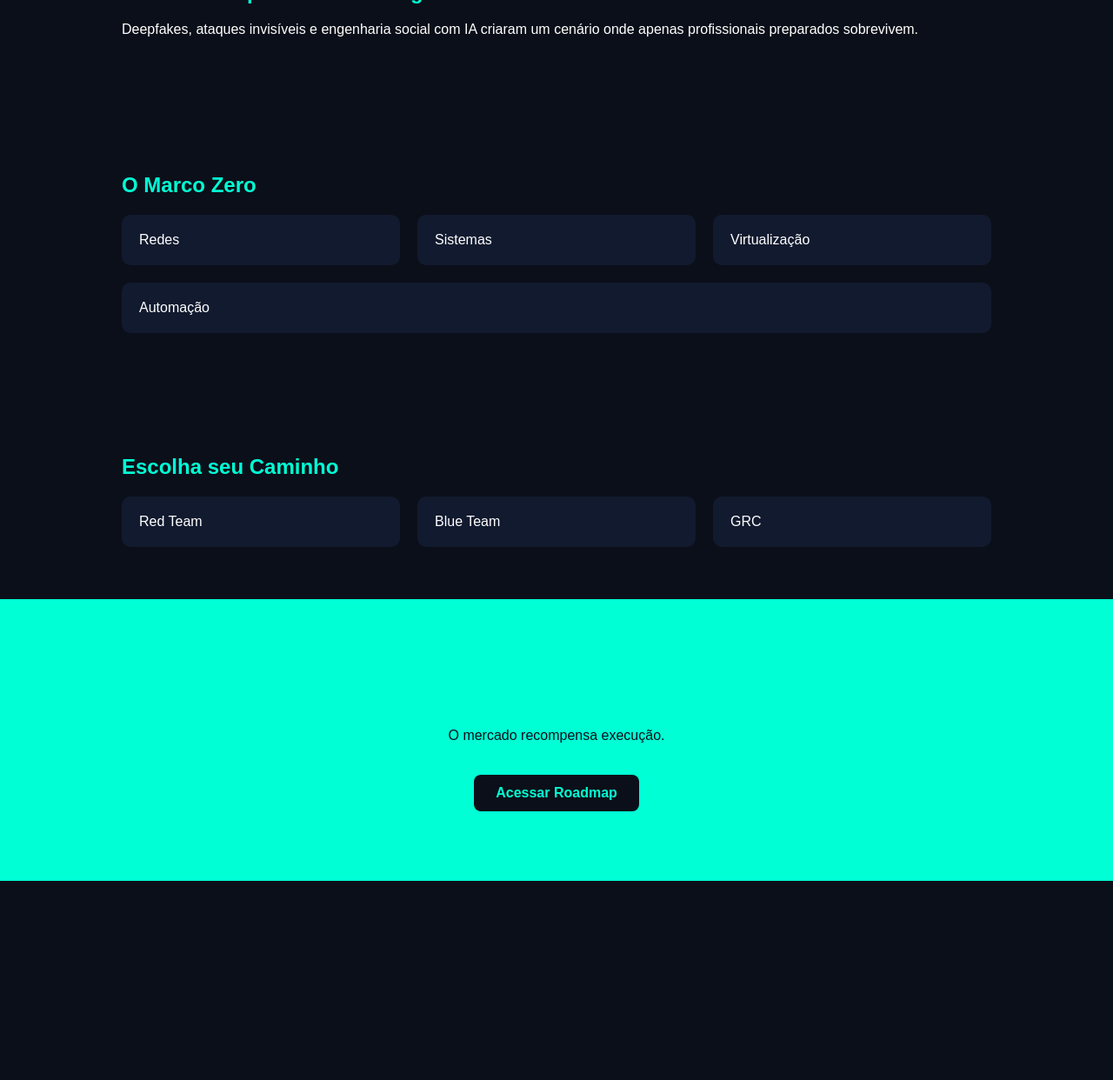
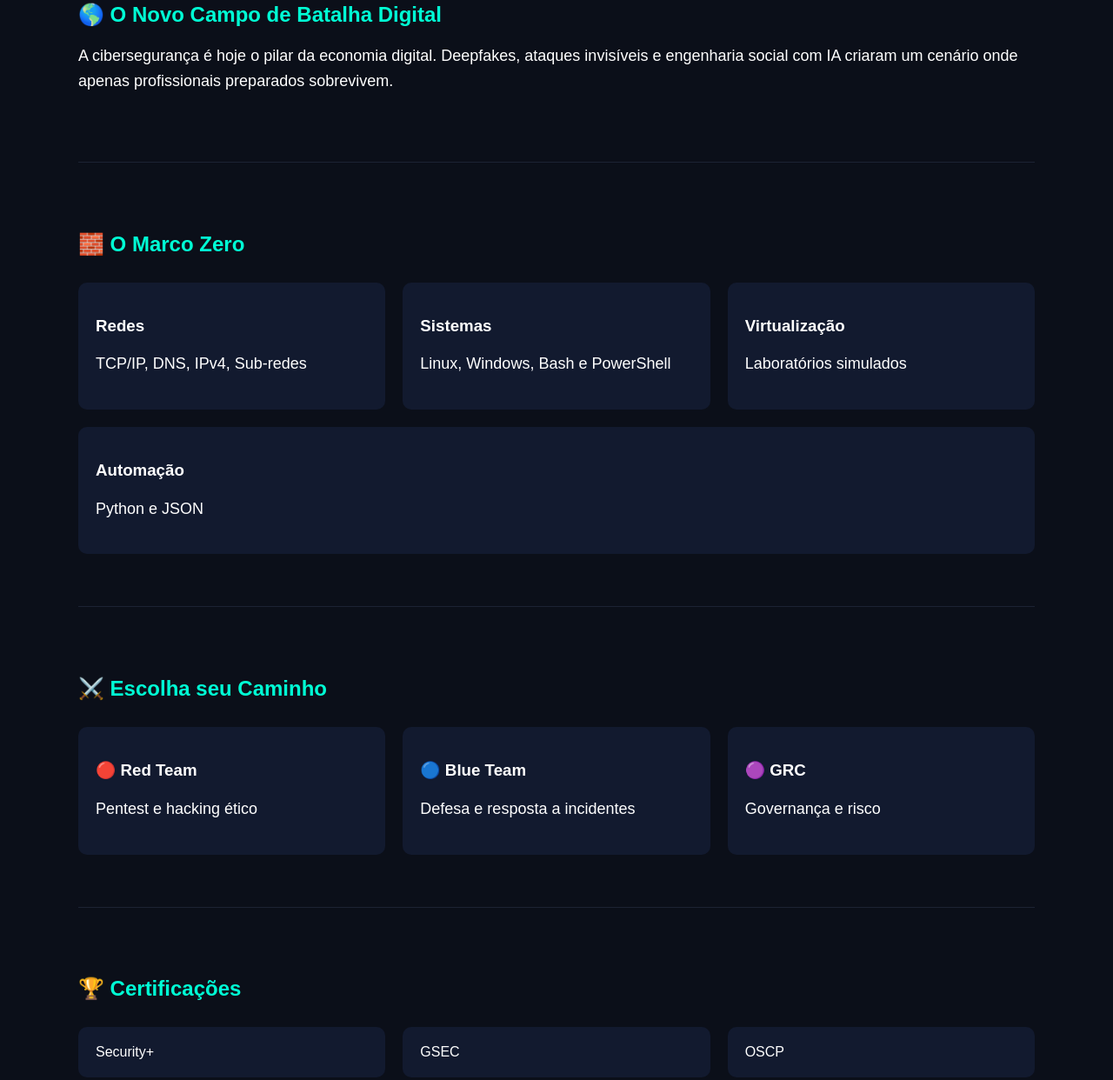
Before and after one commit to LuizAntonioAsevedo/landing_ciberseguranca, a plain HTML site: page index.html in a window 1280 px wide. Shown: the part 518-1760 px from the top of the page at 87% size. Before the commit the page ends 1531 px from the top, so only its background shows below. Drawn offline with Linux system fonts and the light colour scheme.

Commit message:
landingpage

```diff
--- a/index.html
+++ b/index.html
@@ -1,45 +1,171 @@
 <!DOCTYPE html>
 <html lang="pt-br">
 <head>
-    <meta charset="UTF-8">
-    <meta name="viewport" content="width=device-width, initial-scale=1.0">
-    <title>Carreira em Cibersegurança</title>
-    <link rel="stylesheet" href="css/style.css">
+<meta charset="UTF-8">
+<meta name="viewport" content="width=device-width, initial-scale=1.0">
+<title>Carreira em Cibersegurança</title>
+
+<style>
+body {
+    margin:0;
+    font-family: Arial, Helvetica, sans-serif;
+    background-color:#0b0f19;
+    color:white;
+}
+
+.container {
+    width:90%;
+    max-width:1100px;
+    margin:auto;
+    padding:60px 0;
+}
+
+.hero {
+    text-align:center;
+    background: linear-gradient(135deg,#0b0f19,#121a2f);
+    padding:100px 20px;
+}
+
+h1 {
+    font-size:48px;
+    margin-bottom:20px;
+}
+
+h2 {
+    color:#00ffd5;
+}
+
+p {
+    line-height:1.6;
+    font-size:18px;
+}
+
+.btn {
+    display:inline-block;
+    margin-top:30px;
+    padding:15px 30px;
+    background:#00ffd5;
+    color:#0b0f19;
+    font-weight:bold;
+    text-decoration:none;
+    border-radius:8px;
+}
+
+.section {
+    border-top:1px solid #1c2333;
+}
+
+.cards {
+    display:flex;
+    flex-wrap:wrap;
+    gap:20px;
+    margin-top:30px;
+}
+
+.card {
+    flex:1;
+    min-width:250px;
+    background:#121a2f;
+    padding:20px;
+    border-radius:10px;
+}
+
+.cta {
+    text-align:center;
+    background:#00ffd5;
+    color:#0b0f19;
+    padding:80px 20px;
+}
+
+.cta a {
+    background:#0b0f19;
+    color:#00ffd5;
+}
+</style>
 </head>
 
 <body>
 
-<header class="hero">
+<section class="hero">
     <h1>Construa sua Carreira em Cibersegurança</h1>
     <p>O mercado não precisa de curiosos. Precisa de estrategistas.</p>
     <a href="#" class="btn">Começar Agora</a>
-</header>
+</section>
 
-<section class="section">
-    <h2>O Novo Campo de Batalha Digital</h2>
+<section class="container section">
+    <h2>🌎 O Novo Campo de Batalha Digital</h2>
     <p>
+        A cibersegurança é hoje o pilar da economia digital.
         Deepfakes, ataques invisíveis e engenharia social com IA
         criaram um cenário onde apenas profissionais preparados sobrevivem.
     </p>
 </section>
 
-<section class="section">
-    <h2>O Marco Zero</h2>
+<section class="container section">
+    <h2>🧱 O Marco Zero</h2>
     <div class="cards">
-        <div class="card">Redes</div>
-        <div class="card">Sistemas</div>
-        <div class="card">Virtualização</div>
-        <div class="card">Automação</div>
+        <div class="card">
+            <h3>Redes</h3>
+            <p>TCP/IP, DNS, IPv4, Sub-redes</p>
+        </div>
+        <div class="card">
+            <h3>Sistemas</h3>
+            <p>Linux, Windows, Bash e PowerShell</p>
+        </div>
+        <div class="card">
+            <h3>Virtualização</h3>
+            <p>Laboratórios simulados</p>
+        </div>
+        <div class="card">
+            <h3>Automação</h3>
+            <p>Python e JSON</p>
+        </div>
     </div>
 </section>
 
-<section class="section">
-    <h2>Escolha seu Caminho</h2>
+<section class="container section">
+    <h2>⚔️ Escolha seu Caminho</h2>
     <div class="cards">
-        <div class="card">Red Team</div>
-        <div class="card">Blue Team</div>
-        <div class="card">GRC</div>
+        <div class="card">
+            <h3>🔴 Red Team</h3>
+            <p>Pentest e hacking ético</p>
+        </div>
+        <div class="card">
+            <h3>🔵 Blue Team</h3>
+            <p>Defesa e resposta a incidentes</p>
+        </div>
+        <div class="card">
+            <h3>🟣 GRC</h3>
+            <p>Governança e risco</p>
+        </div>
     </div>
+</section>
+
+<section class="container section">
+    <h2>🏆 Certificações</h2>
+    <div class="cards">
+        <div class="card">Security+</div>
+        <div class="card">GSEC</div>
+        <div class="card">OSCP</div>
+        <div class="card">CISSP</div>
+    </div>
+</section>
+
+<section class="container section">
+    <h2>🎓 Trilhas Gratuitas</h2>
+    <ul>
+        <li>Hackers do Bem</li>
+        <li>Santander Cyber</li>
+        <li>Google Cybersecurity</li>
+        <li>Escola Virtual</li>
+    </ul>
+</section>
+
+<section class="container section">
+    <h2>🧪 Prática</h2>
+    <p>
+        A única forma de dominar segurança é praticando em ambientes simulados.
+    </p>
 </section>
 
 <section class="cta">
@@ -48,7 +174,5 @@
     <a href="#" class="btn">Acessar Roadmap</a>
 </section>
 
-<script src="js/script.js"></script>
-
 </body>
 </html>
```
